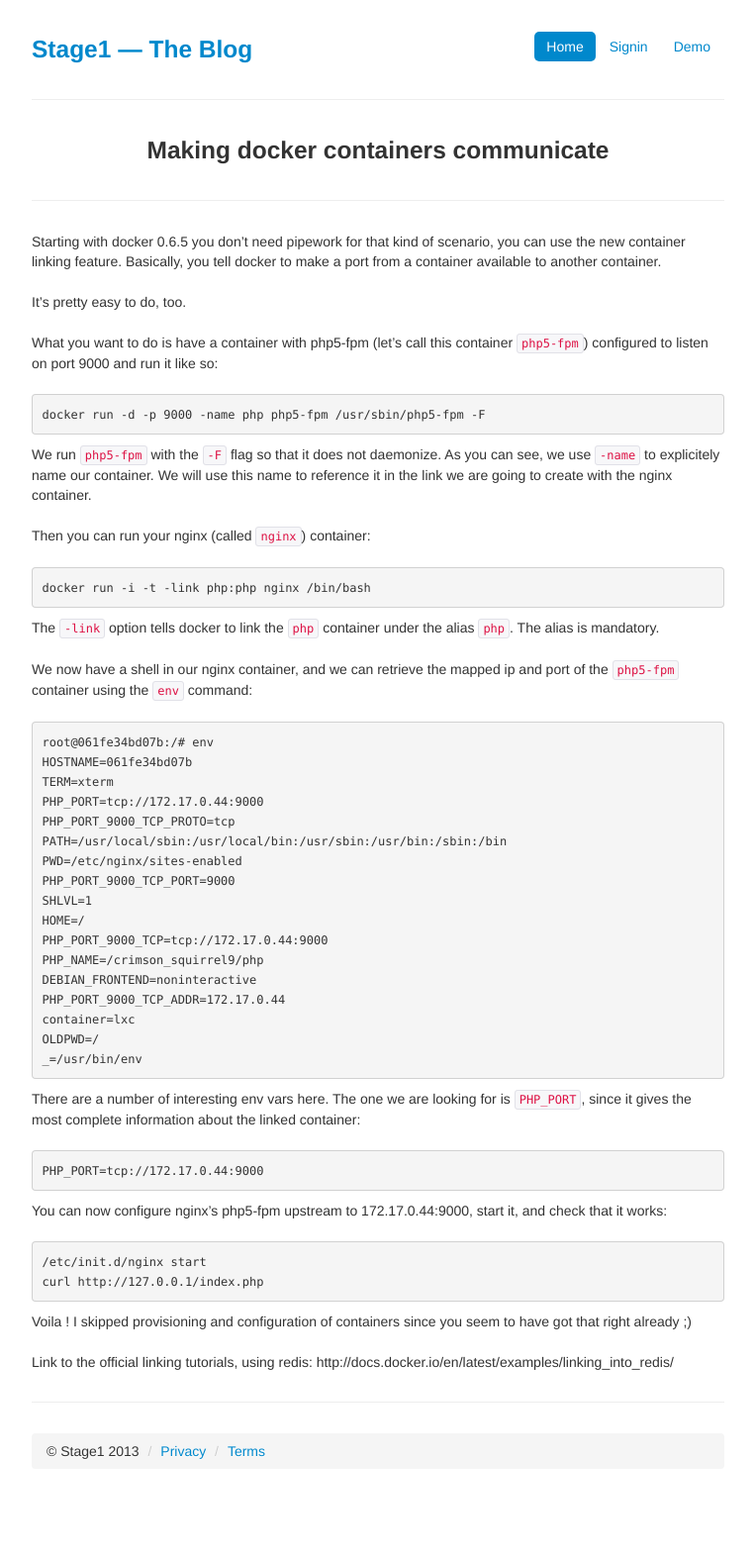
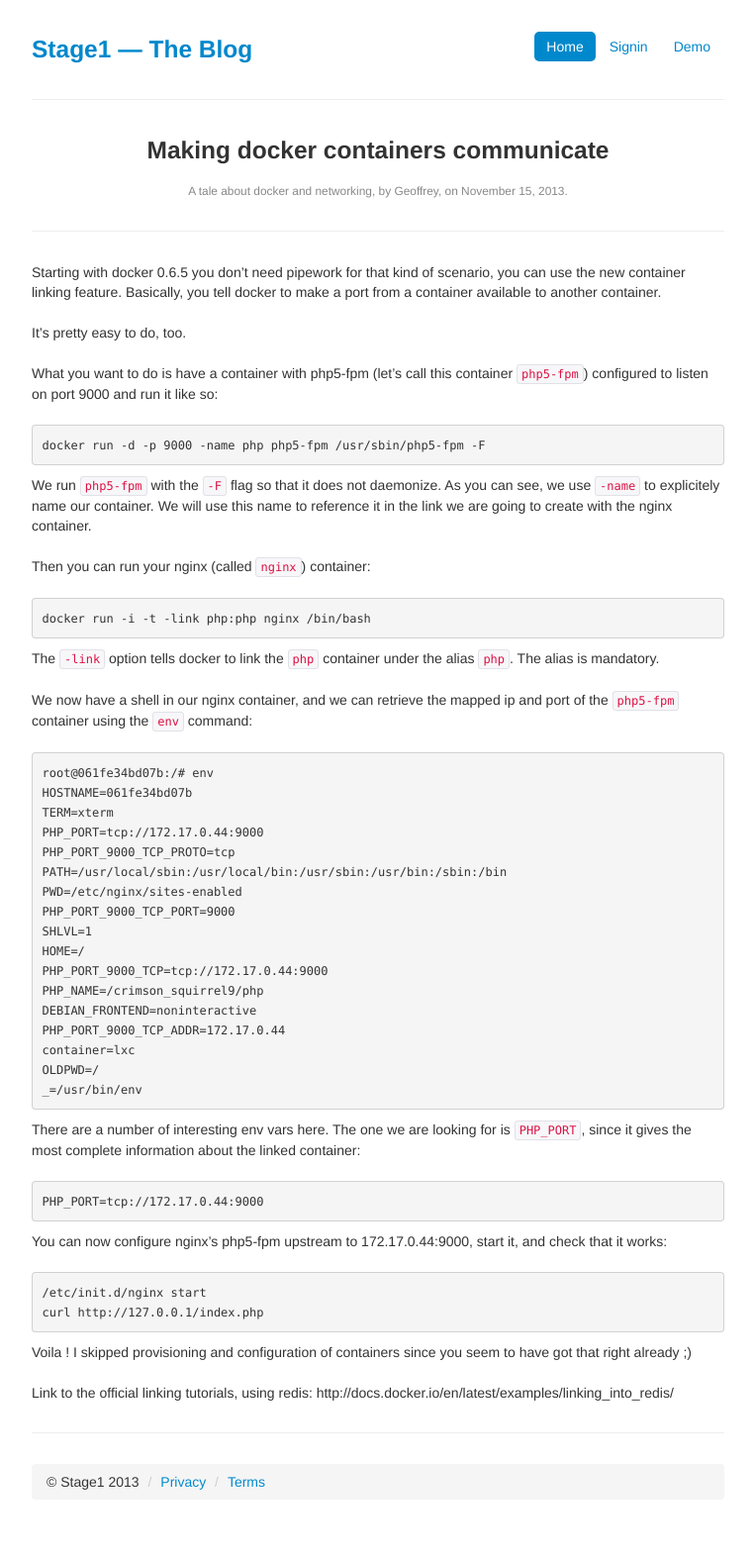
Before and after one commit to pborreli/blog-2, a Jekyll site: the page built from _posts/2013-11-15-making-docker-containers-communicate.md, in a window 1280 px wide. Shown: the whole page at 99% size, without its empty margins (258-1021 px from the left). Built offline with Jekyll 4.4.1, drawn with Linux system fonts in a browser that asks for light colours; before the commit the page ends 1544 px from its top, so only the background shows below that.

Commit message:
post meta in post page

```diff
--- a/_layouts/post.html
+++ b/_layouts/post.html
@@ -23,6 +23,7 @@
             <hr />
 
             <h3 class="post-title">{{ page.title }}</h3>
+            <p class="post-meta"><small>A tale about {{ page.tags | array_to_sentence_string }}, by {{ site.owner.name }}, on {{ page.date | date: "%B %d, %Y" }}.</small></p>
 
             <hr />
 
--- a/assets/css/blog.css
+++ b/assets/css/blog.css
@@ -1,5 +1,6 @@
 .post-meta {
     text-align: center;
+    color: #888;
 }
 
 .post-title {
```
